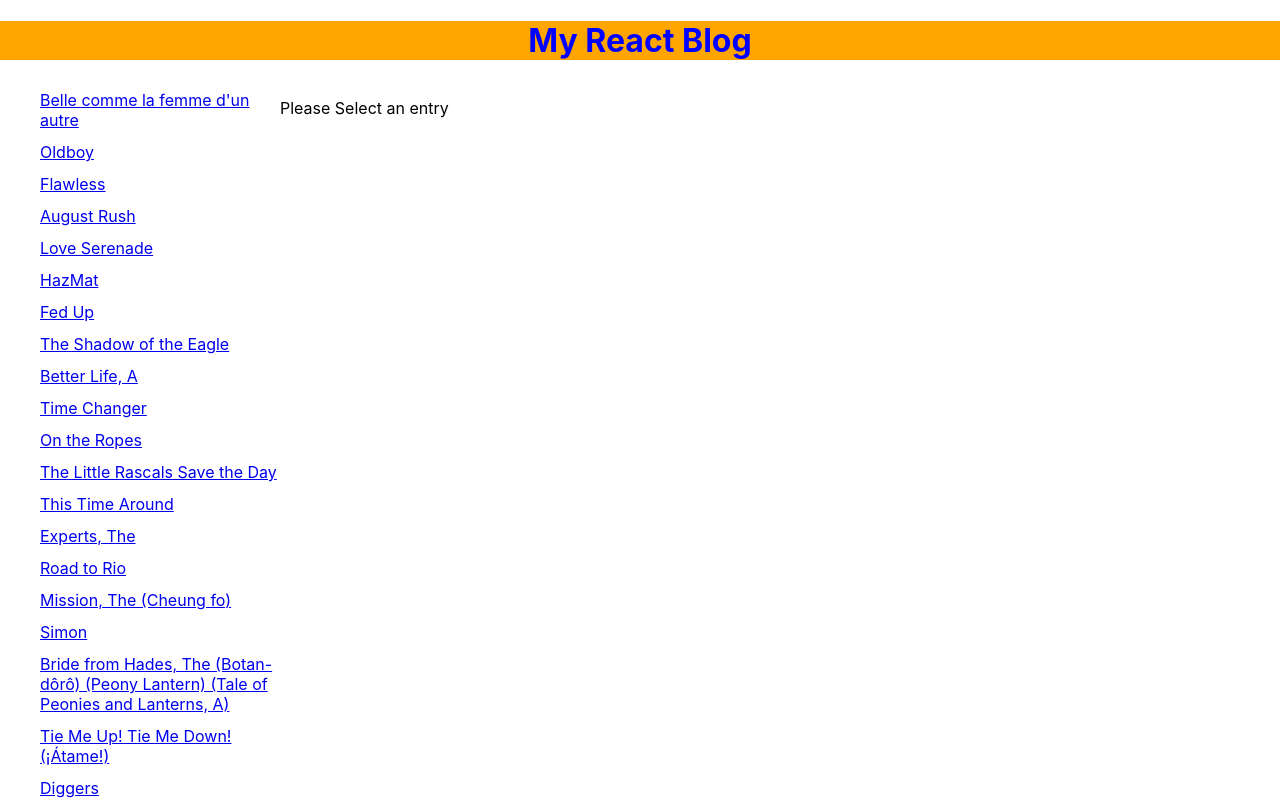
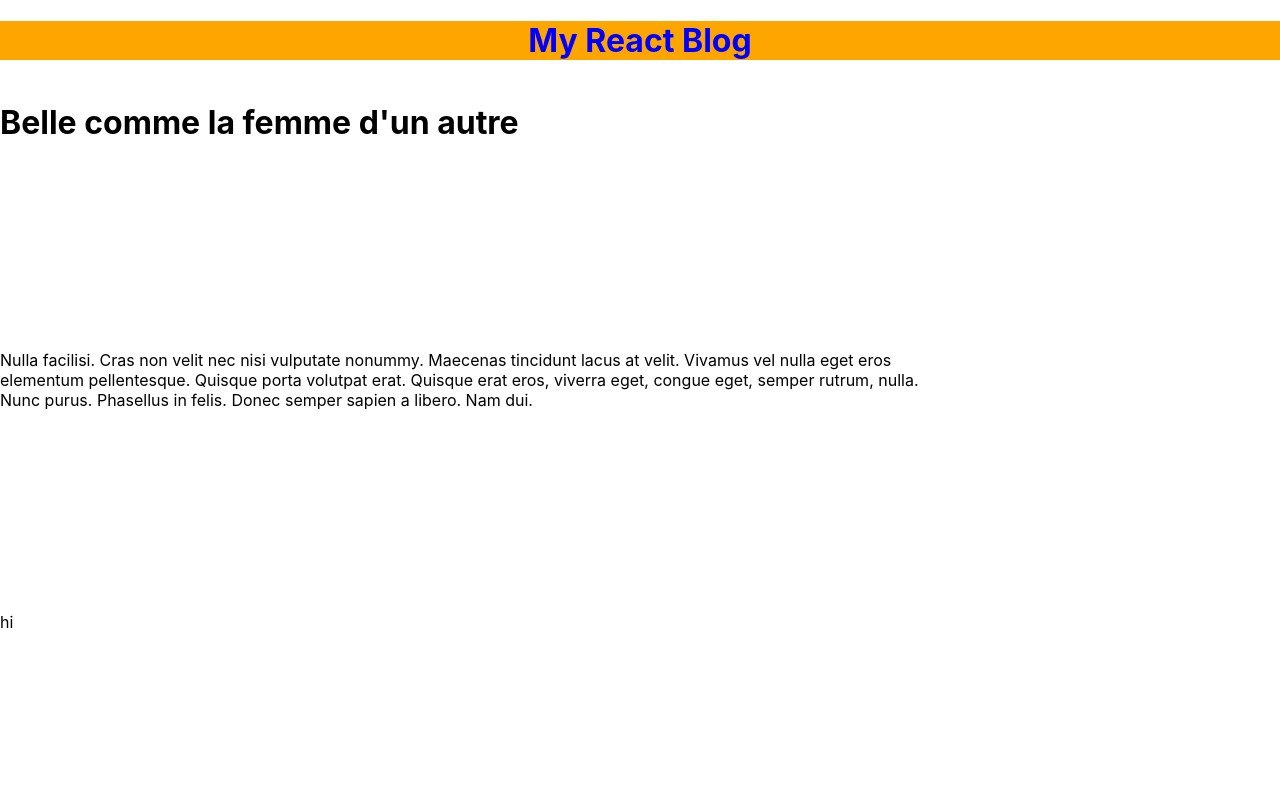
Before and after one commit to elizhang227/blog-react, a React (Create React App) app: page /post/1 in a window 1280 px wide. Shown: the top 800 px of the page. Built offline with nearby package versions, Linux system fonts and the light colour scheme.

Commit message:
changed postlayout

```diff
--- a/src/App.js
+++ b/src/App.js
@@ -5,6 +5,7 @@ import * as Data from './data/data.json';
 
 import Header from './components/header';
 import ListLayout from './components/listLayout';
+import PostLayout from './components/postLayout';
 import Footer from './components/footer';
 
 import Wrapper from './sharedComponents/wrapper';
@@ -13,11 +14,14 @@ import Wrapper from './sharedComponents/wrapper';
 function App() {
   return (
     <div className="App">
-      <Header />
-      <Wrapper>
-      <ListLayout posts={Data}/>
-      </Wrapper>
-      <Footer />
+      <Router>
+        <Header />
+        <Wrapper>
+          <Route path='/' exact render={() => <ListLayout posts={Data}/>} />
+          <Route path='/post/:id?' render={routeProps => <PostLayout posts={Data} {...routeProps} />} />
+        </Wrapper>
+        <Footer />
+      </Router>
     </div>
   );
 }
--- a/src/components/listLayout.js
+++ b/src/components/listLayout.js
@@ -1,11 +1,10 @@
 import React, { Component } from 'react';
+import { Link } from 'react-router-dom';
 import styled from 'styled-components';
 import PropTypes from 'prop-types';
 
-import PostData from './postData';
-
 const PostList = styled.ul`
-    flex: 0 1 25%
+    flex: 0 1 100%
     list-style-type: none;
     margin: 0;
     text-align: left;
@@ -15,11 +14,6 @@ const PostList = styled.ul`
         margin: 4px 0;
         width: 100%;
     }
-`;
-
-const PostDetails = styled.div`
-    flex: 1;
-    margin: 0;
 `;
 
 class ListLayout extends Component {
@@ -37,34 +31,18 @@ class ListLayout extends Component {
         })
     }
 
-    loadPost = post => {
-        this.setState({
-            showDetails: true,
-            postData: post
-        })
-    }
-
     render() {
-        const { posts, showDetails, postData } = this.state
+        const { posts } = this.state
         return (
-            <>
             <PostList>
                 {posts.map((post, index) => {
                     return (
                         <li key={index}>
-                                <a href="#" onClick={() => this.loadPost(post)}>{post.post_title}</a>
+                            <Link to={`/post/${post.id}`}>{post.post_title}</Link>
                         </li>
                     )
                 })}
             </PostList>
-                <PostDetails>
-                    {!!showDetails && !!postData ? (
-                        <PostData postData={postData} />
-                    ) : (
-                    <p>Please Select an entry</p>
-                    )}
-                </PostDetails>
-            </>
         )
     }
 }
--- /dev/null
+++ b/src/components/postLayout.js
@@ -0,0 +1,21 @@
+import React from 'react';
+import PostData from './postData';
+
+const PostLayout = props => {
+    console.log('props', props)
+    const { match, posts } = props;
+    const postId = parseInt(match.params.id);
+    return (
+        posts.default.map(post => {
+            if (post.id === postId) {
+                return (
+                    <PostData postData={post} key={`post-id-${postId}`}/>
+                )
+            } else {
+                return null;
+            }
+        })
+    )
+}
+
+export default PostLayout;
```
Lines whose indentation alone changed are shown as unchanged.
